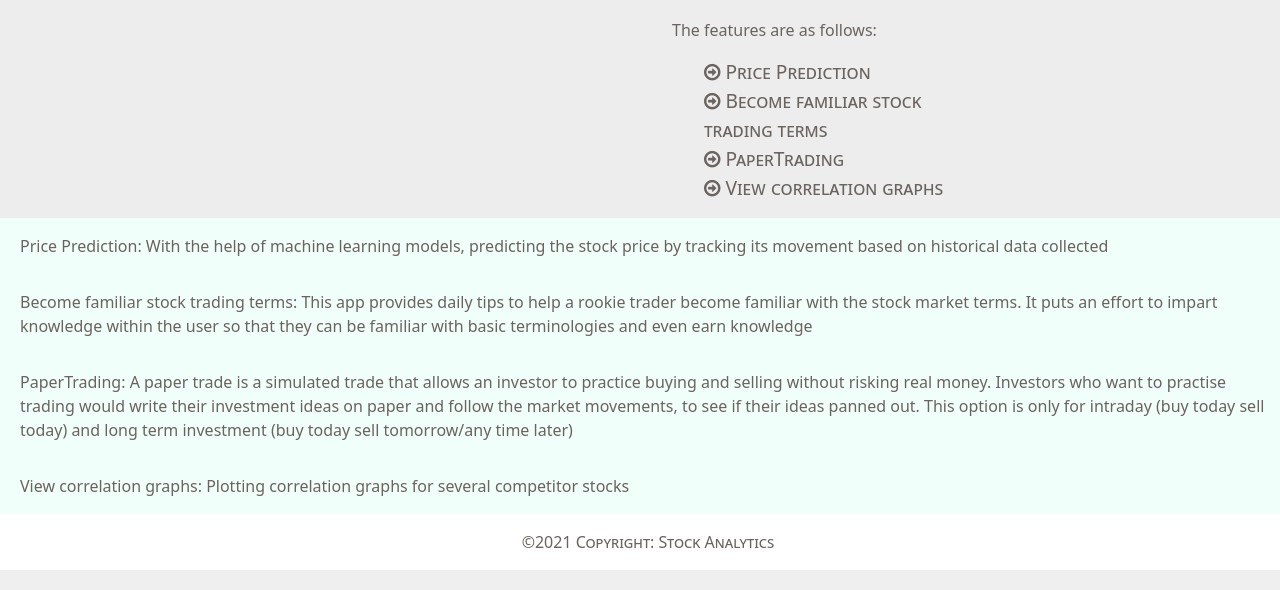
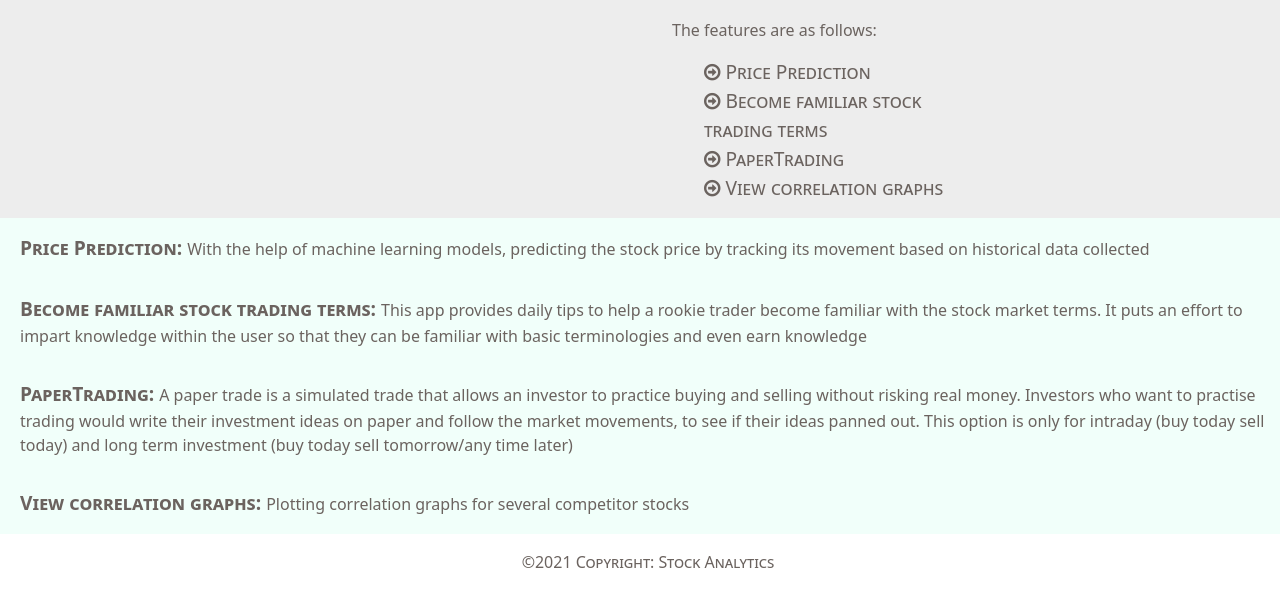
Before and after one commit to vidhiv/stockAnalytics, a Django app: template templates/home.html in a window 1280 px wide. Shown: the part 558-1148 px from the top of the page. Run offline with Django 3.2, Linux system fonts and the light colour scheme; the template is opened without the code that fills it, so the values that code supplies are empty; some libraries are stand-ins or nearby versions.

Commit message:
company page

```diff
--- a/templates/home.html
+++ b/templates/home.html
@@ -33,10 +33,10 @@
   <div class="container-fluid">
     <div class="row">
       <div class="col-lg-12 pt-4 pt-lg-0 content" data-aos="fade-left" style="padding-left: 2em;">
-        <p>Price Prediction: With the help of machine learning models, predicting the stock price by tracking its movement based on historical data collected</p>
-        <p>Become familiar stock trading terms: This app provides daily tips to help a rookie trader become familiar with the stock market terms. It puts an effort to impart knowledge within the user so that they can be familiar with basic terminologies and even earn knowledge</p>
-        <p>PaperTrading: A paper trade is a simulated trade that allows an investor to practice buying and selling without risking real money. Investors who want to practise trading would write their investment ideas on paper and follow the market movements, to see if their ideas panned out. This option is only for intraday (buy today sell today) and long term investment (buy today sell tomorrow/any time later)</p>
-        <p>View correlation graphs: Plotting correlation graphs for several competitor stocks</p>
+        <p><strong class="smallcaps">Price Prediction: </strong>With the help of machine learning models, predicting the stock price by tracking its movement based on historical data collected</p>
+        <p><strong class="smallcaps">Become familiar stock trading terms: </strong>This app provides daily tips to help a rookie trader become familiar with the stock market terms. It puts an effort to impart knowledge within the user so that they can be familiar with basic terminologies and even earn knowledge</p>
+        <p><strong class="smallcaps">PaperTrading: </strong>A paper trade is a simulated trade that allows an investor to practice buying and selling without risking real money. Investors who want to practise trading would write their investment ideas on paper and follow the market movements, to see if their ideas panned out. This option is only for intraday (buy today sell today) and long term investment (buy today sell tomorrow/any time later)</p>
+        <p><strong class="smallcaps">View correlation graphs: </strong>Plotting correlation graphs for several competitor stocks</p>
       </div>
     </div>
   </div>
```
